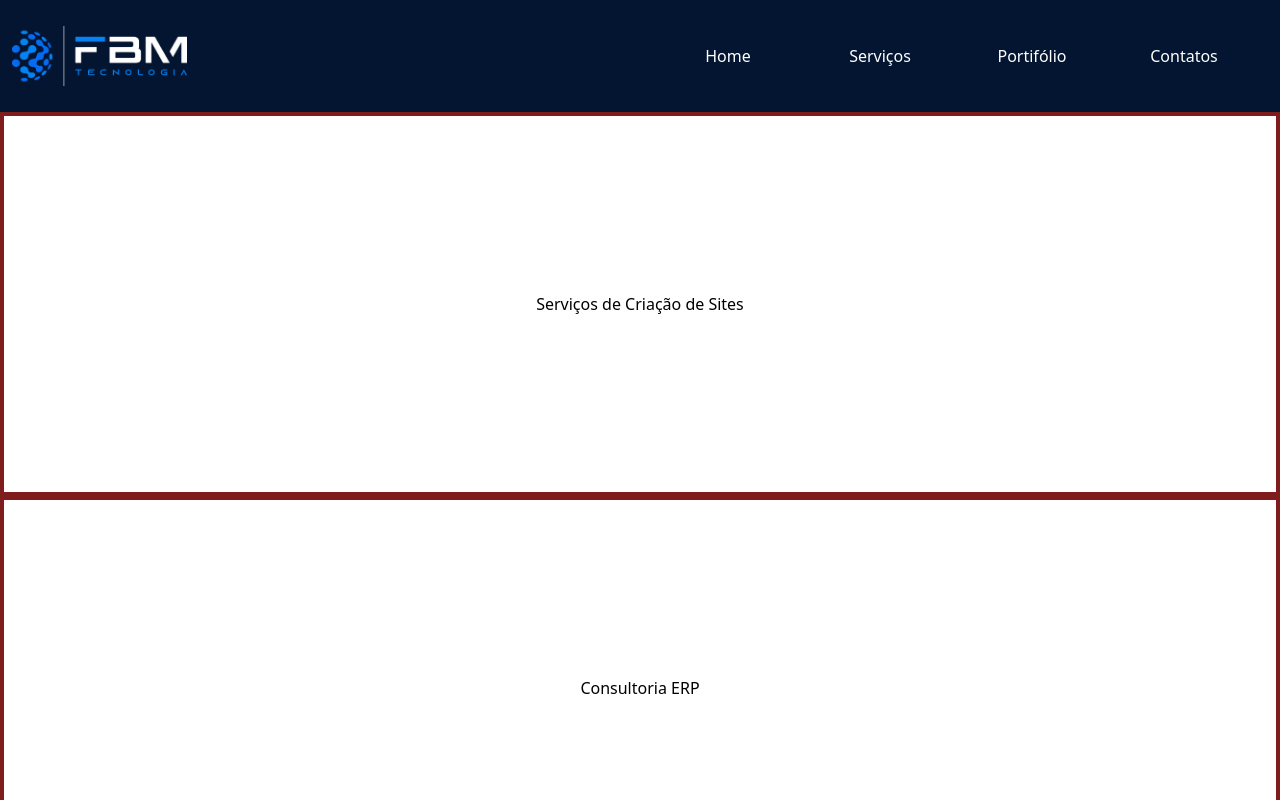
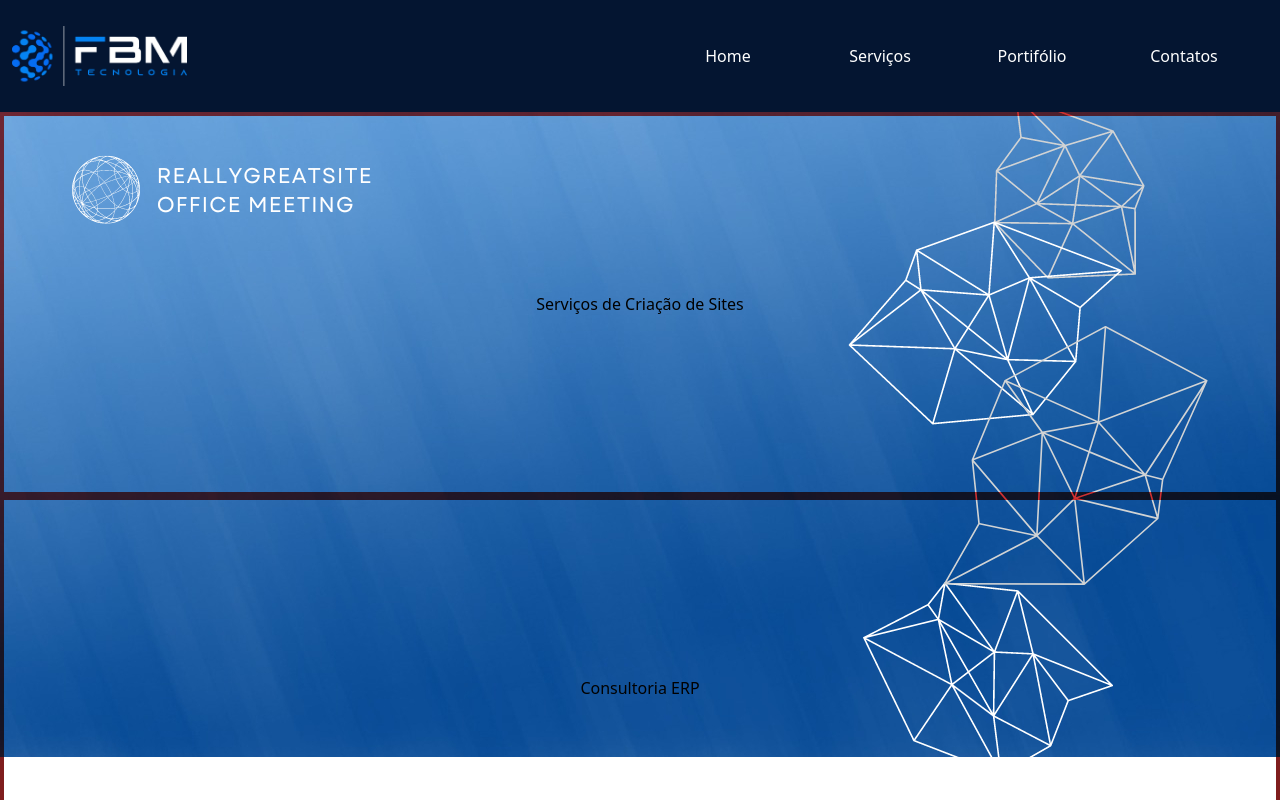
Before and after one commit to tifelipemoreira/fbm-consultoria, a Next.js app: page / in a window 1280 px wide. Shown: the top 800 px of the page. Built offline with nearby package versions, Linux system fonts and the light colour scheme.

Commit message:
melhoria imagem

```diff
--- a/src/pages/index.js
+++ b/src/pages/index.js
@@ -1,8 +1,14 @@
 import Heads from "../components/Heads/Heads";
 import NavBar from "../components/NavBar/Navbar";
 import Footer from "../components/Footer/Footer";
+import supportImg from "../../img/imgsite01.png";
+import Image from "next/image";
+
 // exemplos https://github.com/ndpniraj/react-ecom/tree/master/src/components
 //https://github.com/Sridhar-C-25/reacttailwind_footer
+
+//bom exemplo
+// https://github.com/fireclint/cloud-app-react/
 export default function Home() {
   return (
     <div>
@@ -14,6 +20,9 @@
         href="/favicon.ico"
       ></Heads>
       <NavBar></NavBar>
+      <div className='w-full h-[100px]  absolute'>
+        <Image className='w-full h-full object-cover mix-blend-overlay' src={supportImg} alt="/" width={1536} height={774}/>
+      </div>
       <div className="flex justify-center items-center w-full h-96 border-4 border-red-900">
         <div>
           <h1 className="text-center">
```
Also changed, not shown: img/imgsite01.jpg (added), img/imgsite01.png (added), src/components/HomePage/home.jsx (added).
